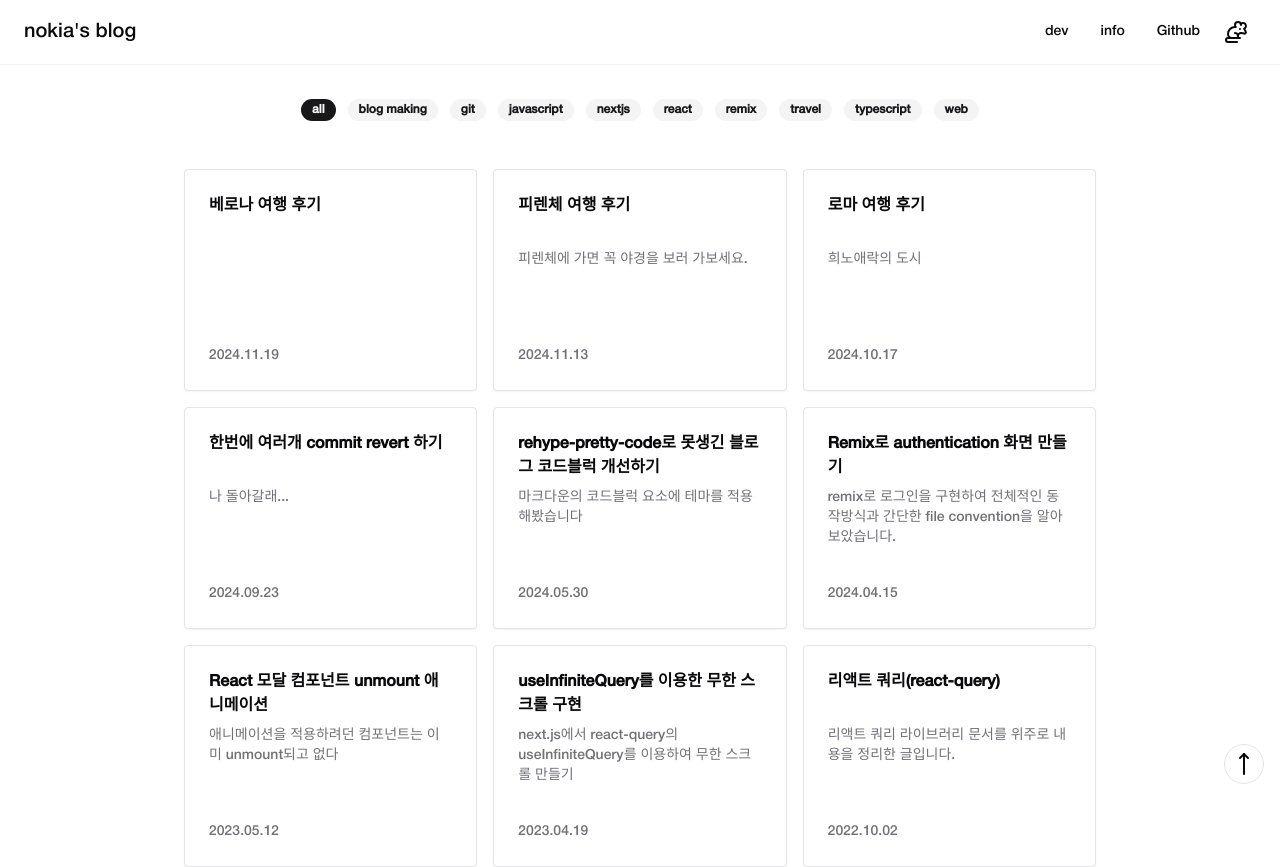
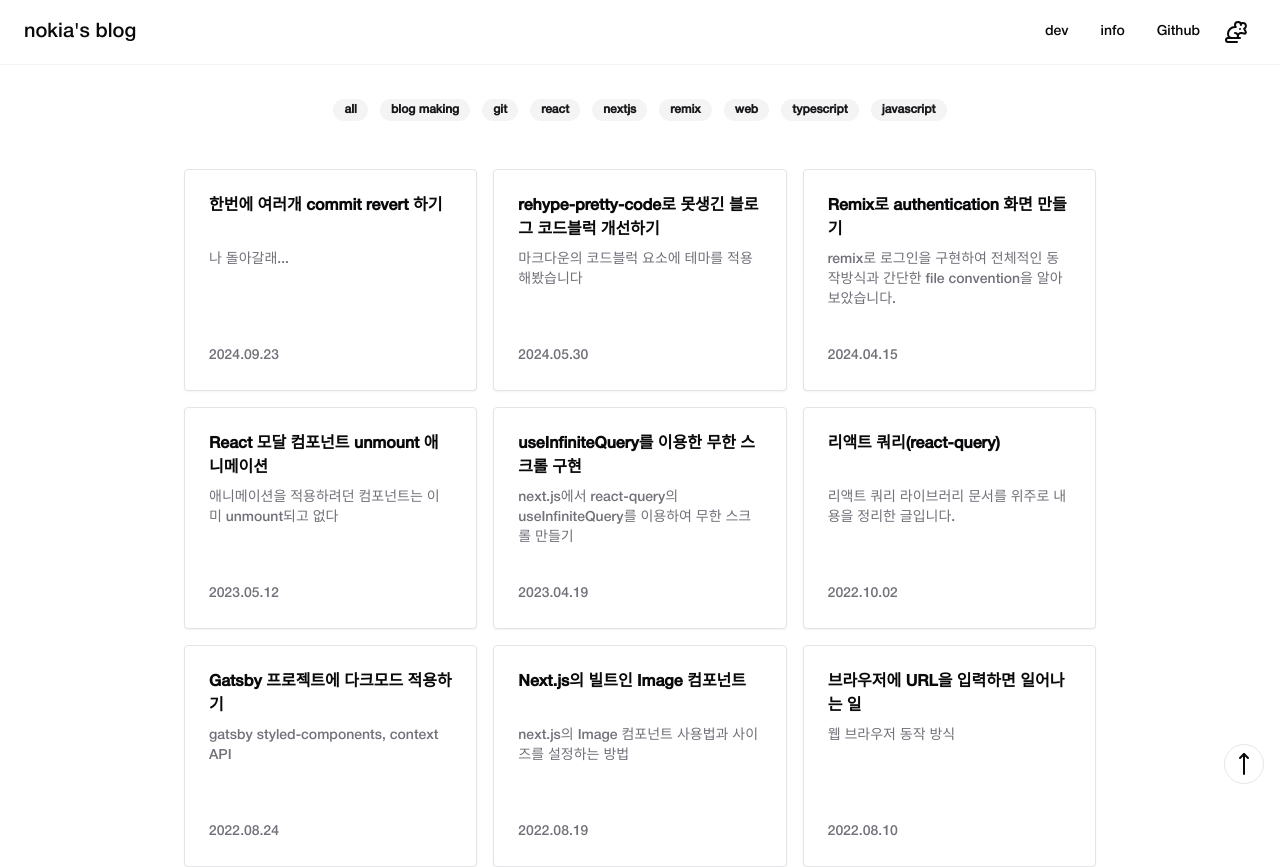
Before and after one commit to nokiahub/nokiahub.name, a Next.js app: page / in a window 1280 px wide. Shown: the top 867 px of the page. Built offline with nearby package versions, Linux system fonts and the light colour scheme.

Commit message:
refactored tag items

```diff
--- /dev/null
+++ b/app/etc/[slug]/page.tsx
@@ -0,0 +1,75 @@
+import { getAllPostIds, getPostData, getPostsData } from "@/lib/post";
+import { Metadata } from "next";
+import MdxComponents from "@/components/mdx/mdx-components";
+
+import { allPosts } from "contentlayer/generated";
+
+import { URLSearchParams } from "url";
+
+type Props = {
+  params: { slug: string };
+  searchParams: URLSearchParams;
+};
+
+export async function generateMetadata({ params }: Props): Promise<Metadata> {
+  const { title, description, tags } = await getPostData(params.slug);
+
+  return {
+    title,
+    description,
+    keywords: tags,
+  };
+}
+
+export default async function PostItem({ params }: Props) {
+  const rawPost = await getPostData(params.slug);
+  const tag = rawPost.tags.filter((tag) => tag !== "all")[0];
+
+  return (
+    <>
+      <h1 className={"text-2xl font-bold"}>{rawPost?.title}</h1>
+      <span className={"text-sm text-zinc-600"}>{rawPost?.date}</span>
+      <PostContent name={params.slug} />
+      <RelatedPosts tag={tag} currentPostSlug={params.slug} />
+    </>
+  );
+}
+
+const RelatedPosts = async ({
+  tag,
+  currentPostSlug,
+}: {
+  tag: string;
+  currentPostSlug: string;
+}) => {
+  const relatedPosts = getPostsData(tag).filter(
+    (post) => post.id !== currentPostSlug,
+  );
+
+  return (
+    <div className={"mt-6"}>
+      <h2 className={"text-xl font-bold"}>Related Posts</h2>
+      <ul>
+        {relatedPosts.map((post) => (
+          <li key={post.id}>
+            <a href={`/posts/${post.id}`}>{post.title}</a>
+          </li>
+        ))}
+      </ul>
+    </div>
+  );
+};
+
+const PostContent = ({ name }: { name: string }) => {
+  const postForMdx = allPosts.find((post) => post._id.includes(name));
+
+  return (
+    <article className={"prose mt-6 dark:prose-invert"}>
+      {postForMdx && <MdxComponents post={postForMdx} />}
+    </article>
+  );
+};
+
+export async function generateStaticParams() {
+  return getAllPostIds();
+}
--- /dev/null
+++ b/app/etc/page.tsx
@@ -0,0 +1,14 @@
+import { Tags } from "@/components/tags";
+import { etcTags } from "@/consts/tags";
+import { Posts } from "@/components/posts";
+
+const EtcPage = () => {
+  return (
+    <div>
+      <Tags items={etcTags} />
+      <Posts />
+    </div>
+  );
+};
+
+export default EtcPage;
--- a/app/page.tsx
+++ b/app/page.tsx
@@ -1,11 +1,12 @@
 import { Posts } from "@/components/posts";
 import { cn } from "@/lib/utils";
-import { Tags } from "@/components/tags";
+import { Tag, Tags } from "@/components/tags";
+import { devTags } from "@/consts/tags";
 
-export default function Page() {
+export default async function Page() {
   return (
     <div className={cn("flex flex-col gap-12")}>
-      <Tags />
+      <Tags items={devTags} />
       <Posts />
     </div>
   );
--- a/app/posts/page.tsx
+++ b/app/posts/page.tsx
@@ -1,11 +1,17 @@
 import { Posts } from "@/components/posts";
 import { Tags } from "@/components/tags";
 import { cn } from "@/lib/utils";
+import { devTags } from "@/consts/tags";
 
-const PostsPage = () => {
+export type TagItem = {
+  name: string;
+  href: string;
+};
+
+const PostsPage = async () => {
   return (
     <div className={cn("flex flex-col gap-12")}>
-      <Tags />
+      <Tags items={devTags} />
       <Posts />
     </div>
   );
--- a/app/posts/tag/[tag]/page.tsx
+++ b/app/posts/tag/[tag]/page.tsx
@@ -1,7 +1,7 @@
 import { Posts } from "@/components/posts";
-import { Tags } from "@/components/tags";
+import { Tag, Tags } from "@/components/tags";
 import { cn } from "@/lib/utils";
-import { getAllTags } from "@/lib/post";
+import { devTags } from "@/consts/tags";
 
 type Props = {
   params: { tag: string };
@@ -9,7 +9,7 @@ type Props = {
 const PostsPage = ({ params }: Props) => {
   return (
     <div className={cn("flex flex-col gap-12")}>
-      <Tags currentTag={decodeURI(params.tag)} />
+      <Tags items={devTags} />
       <Posts filterBy={decodeURI(params.tag)} />
     </div>
   );
@@ -18,5 +18,15 @@ const PostsPage = ({ params }: Props) => {
 export default PostsPage;
 
 export async function generateStaticParams() {
-  return getAllTags();
+  return [
+    "all",
+    "blog making",
+    "git",
+    "react",
+    "nextjs",
+    "remix",
+    "web",
+    "typescript",
+    "javascript",
+  ];
 }
--- a/components/tags.tsx
+++ b/components/tags.tsx
@@ -1,26 +1,38 @@
+"use client";
+
 import { Badge } from "@/components/ui/badge";
 
 import { cn } from "@/lib/utils";
 import Link from "next/link";
-import { getAllTags } from "@/lib/post";
+import { TagItem } from "@/app/posts/page";
+import { usePathname } from "next/navigation";
 
 type Props = {
-  currentTag?: string;
+  items: TagItem[];
 };
+export function Tags({ items }: Props) {
+  const pathname = usePathname();
 
-export function Tags({ currentTag = "all" }: Props) {
   return (
     <div className="flex flex-wrap gap-3 self-center">
-      {getAllTags().map((tag) => (
-        <Link href={`/posts/tag/${tag}`} key={tag}>
+      {items.map(({ href, name }) => (
+        <Link href={href}>
           <Badge
             className={cn("cursor-pointer")}
-            variant={currentTag === tag ? "default" : "secondary"}
+            variant={href === pathname ? "default" : "secondary"}
           >
-            {tag}
+            {name}
           </Badge>
         </Link>
       ))}
     </div>
   );
 }
+
+export function Tag({ tag, href }: { tag: string; href: string }) {
+  return (
+    <Link href={href}>
+      <Badge className={cn("cursor-pointer")}>{tag}</Badge>
+    </Link>
+  );
+}
--- /dev/null
+++ b/consts/tags.ts
@@ -0,0 +1,45 @@
+export const devTags = [
+  {
+    name: "all",
+    href: "/posts",
+  },
+  {
+    name: "blog making",
+    href: "/posts/tag/blog making",
+  },
+  {
+    name: "git",
+    href: "/posts/tag/git",
+  },
+  {
+    name: "react",
+    href: "/posts/tag/react",
+  },
+  {
+    name: "nextjs",
+    href: "/posts/tag/nextjs",
+  },
+  {
+    name: "remix",
+    href: "/posts/tag/remix",
+  },
+  {
+    name: "web",
+    href: "/posts/tag/web",
+  },
+  {
+    name: "typescript",
+    href: "/posts/tag/typescript",
+  },
+  {
+    name: "javascript",
+    href: "/posts/tag/javascript",
+  },
+];
+
+export const etcTags = [
+  {
+    name: "travel",
+    href: "/posts/tag/travel",
+  },
+];
--- a/lib/post.ts
+++ b/lib/post.ts
@@ -67,23 +67,6 @@ export function getAllPostIds() {
   });
 }
 
-export function getAllTags() {
-  const tags = [
-    "all",
-    "blog making",
-    "git",
-    "react",
-    "nextjs",
-    "remix",
-    "web",
-    "typescript",
-    "javascript",
-    "travel",
-  ];
-
-  return tags.sort();
-}
-
 export async function getPostData(id: string) {
   const matterResult = getMatterFrom(postsDirectory, `${id}.mdx`);
   const processedContent = await remark()
```
Also changed, not shown: content/etc/travel/travelling-florence.mdx (renamed from content/posts/travelling-florence.mdx), content/etc/travel/travelling-rome.mdx (renamed from content/posts/travelling-rome.mdx), content/etc/travel/travelling-verona.mdx (renamed from content/posts/travelling-verona.mdx).
